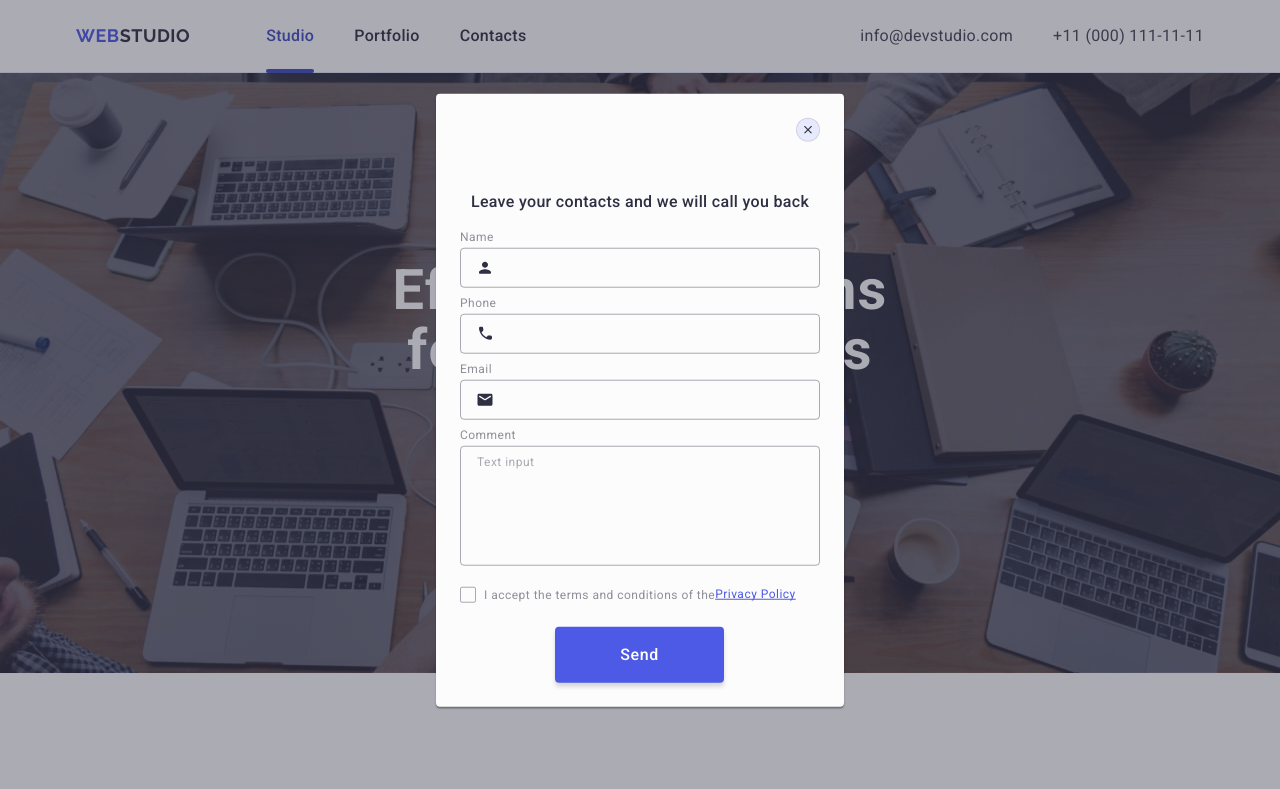
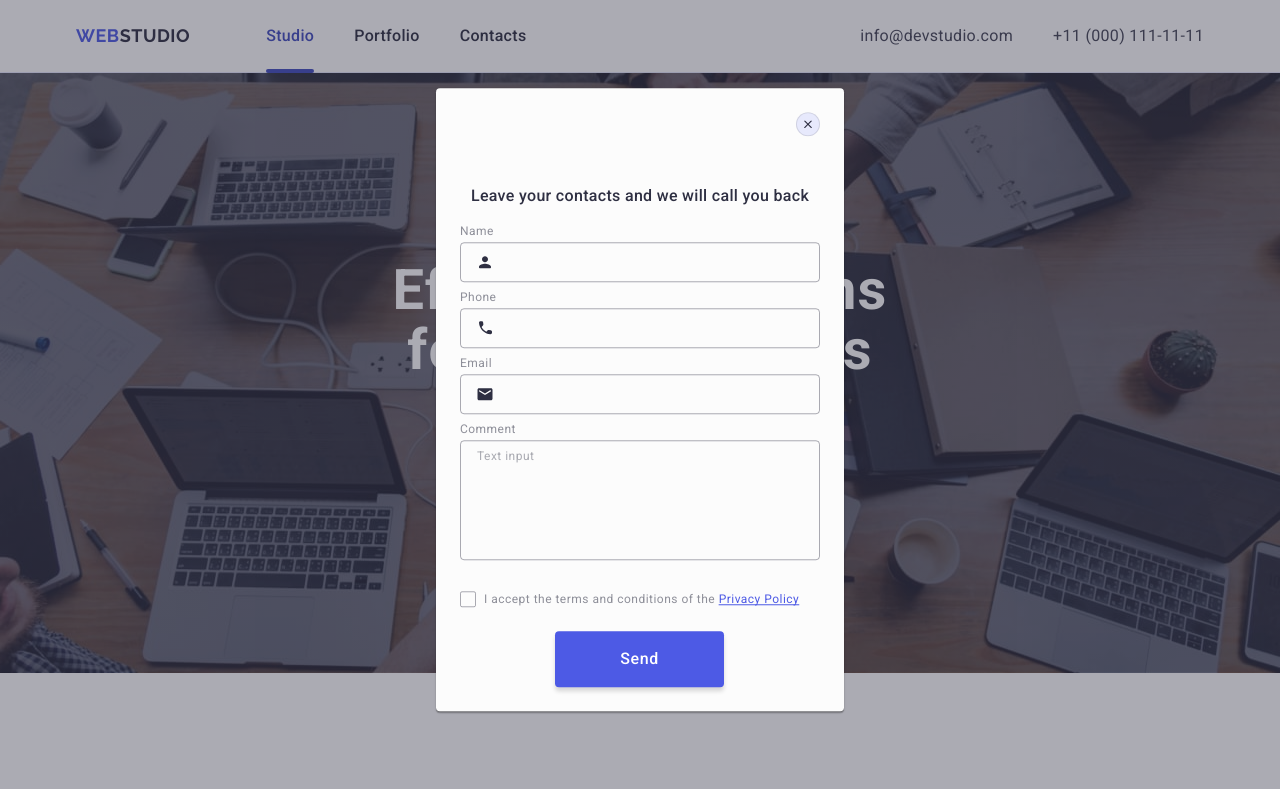
Before and after one commit to tanya-misiura/goit-markup-hw-05, a plain HTML site: page index.html in a window 1280 px wide. Shown: the top 789 px of the page. Drawn offline with nearby package versions, Linux system fonts and the light colour scheme.

Commit message:
buggs fixing3

```diff
--- a/css/styles.css
+++ b/css/styles.css
@@ -656,6 +656,9 @@ img {
 .modal-close:hover, .modal-close:focus {
     background-color: #404bbf;
     border: none;
+}
+
+.button-icon:hover, .button-icon:focus {
     fill: #ffffff;
 }
 
@@ -720,6 +723,10 @@ img {
     transition: fill 250ms cubic-bezier(0.4, 0, 0.2, 1);
 }
 
+.modal-comment {
+    margin-bottom: 16px;
+}
+
 .modal-text {
     width: 100%;
     height: 120px;
@@ -765,17 +772,17 @@ img {
     line-height: 1.17;
     letter-spacing: 0.04em;
     color: #8e8f99;
-    display: flex;
-    align-items: center;
+    /* display: flex;
+    align-items: center; */
 }
 
 .check-text-holder {
+    display: inline-flex;
     width: 16px;
     height: 16px;
     border-radius: 2px;
     border: 1px solid rgba(46, 47, 66, 0.4);
     margin-right: 8px;
-    display: inline-flex;
     align-items: center;
     justify-content: center;
     fill: transparent;
@@ -797,7 +804,7 @@ img {
     font-size: 16px;
     line-height: 1.5;
     letter-spacing: 0.04em;
-    color: #fff;
+    color: #ffffff;
     background-color: #4d5ae5;
     box-shadow: 0 4px 4px 0 rgba(0, 0, 0, 0.15);
     border-radius: 4px;
--- a/index.html
+++ b/index.html
@@ -714,7 +714,7 @@
               </svg>
             </div>
           </div>
-          <div class="modal-field">
+          <div class="modal-field modal-comment">
             <label for="user-comment" class="modal-label">Comment</label>
             <textarea
               name="user-comment"
```
